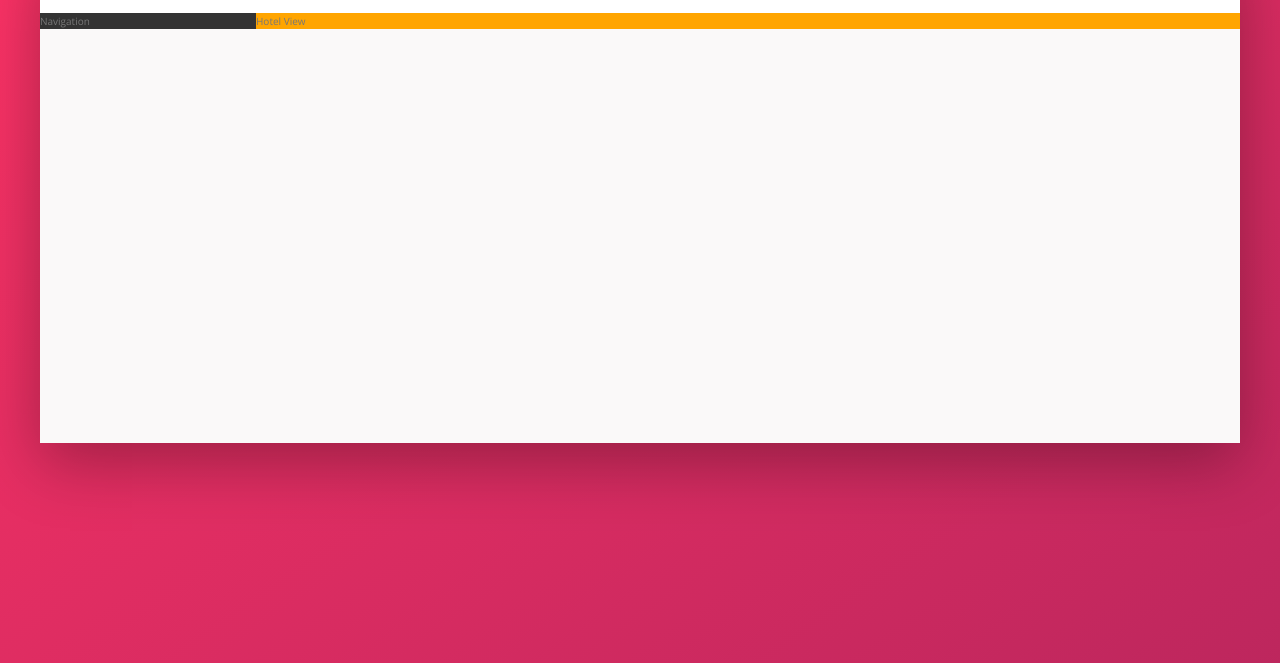
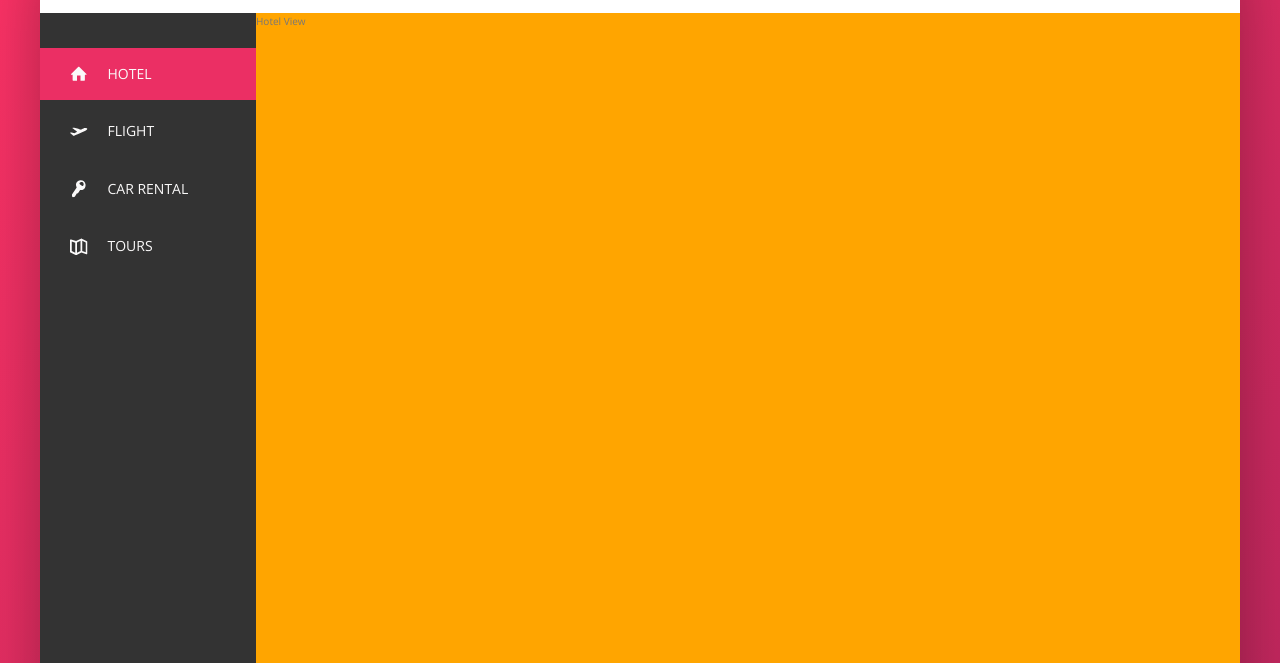
Before and after one commit to istevkovski/trillo-site, a website: page index.html in a window 1280 px wide. Shown: the part 137-800 px from the top of the page. Drawn offline with nearby package versions, Linux system fonts and the light colour scheme.

Commit message:
Added Sidebar

```diff
--- a/index.html
+++ b/index.html
@@ -45,8 +45,46 @@
             </header>
             <div class="content">
                 <nav class="sidebar">
-                    Navigation
+                    <ul class="side-nav">
+                        <li class="side-nav__item side-nav__item--active">
+                            <a href="#" class="side-nav__link">
+                                <svg class="side-nav__icon">
+                                    <use xlink:href="img/sprite.svg#icon-home"></use>
+                                </svg>
+                                <span>Hotel</span>
+                            </a>
+                        </li>
+                        <li class="side-nav__item">
+                            <a href="#" class="side-nav__link">
+                                <svg class="side-nav__icon">
+                                    <use xlink:href="img/sprite.svg#icon-aircraft-take-off"></use>
+                                </svg>
+                                <span>Flight</span>
+                            </a>
+                        </li>
+                        <li class="side-nav__item">
+                            <a href="#" class="side-nav__link">
+                                <svg class="side-nav__icon">
+                                    <use xlink:href="img/sprite.svg#icon-key"></use>
+                                </svg>
+                                <span>Car rental</span>
+                            </a>
+                        </li>
+                        <li class="side-nav__item">
+                            <a href="#" class="side-nav__link">
+                                <svg class="side-nav__icon">
+                                    <use xlink:href="img/sprite.svg#icon-map"></use>
+                                </svg>
+                                <span>Tours</span>
+                            </a>
+                        </li>
+                    </ul>
+
+                    <div class="legal">
+                        &copy; 2017 by Trillo. All rights reserved.
+                    </div>
                 </nav>
+
                 <main class="hotel-view">
                     Hotel View
                 </main>
--- a/sass/_components.scss
+++ b/sass/_components.scss
@@ -119,3 +119,76 @@
   }
 
 }
+
+
+///////////////////////////////////////////////
+//Side Navigation
+.side-nav {
+  font-size: 1.4rem;
+  list-style: none;
+  margin-top: 3.5rem;
+
+  &__item {
+    position: relative;
+
+    &:not(:last-child) {
+      margin-bottom: .5rem;
+    }
+  }
+
+  &__item::before {
+    content: "";
+    position: absolute;
+    top: 0;
+    left: 0;
+    height: 100%;
+    width: 3px;
+    background-color: var(--color-primary);
+    transform: scaleY(0);
+    transition: transform .2s,
+                width .4s cubic-bezier(1,0,0,1) .2s,
+                background-color .15s;
+  }
+
+  &__item:hover::before,
+  &__item--active::before {
+    transform: scaleY(1);
+    width: 100%;
+  }
+
+  &__item:active::before {
+    background-color: var(--color-primary-light);
+  }
+
+  &__link:link,
+  &__link:visited {
+    position: relative;
+    z-index: 10;
+    color: var(--color-gray-light-1);
+    text-decoration: none;
+    text-transform: uppercase;
+    display: block;
+    padding: 1.5rem 3rem;
+
+    display: flex;
+    align-items: center;
+  }
+
+  &__icon {
+    width: 1.75rem;
+    height: 1.75rem;
+    margin-right: 2rem;
+    fill: currentColor;
+  }
+
+}
+
+///////////////////////////////////////////////
+//LEGAL TEXT
+.legal {
+  color: var(--color-gray-light-4);
+  font-size: 1.2rem;
+  text-align: center;
+  padding: 2.5rem;
+
+}
--- a/sass/_layout.scss
+++ b/sass/_layout.scss
@@ -26,10 +26,15 @@
   background-color: var(--color-gray-dark-1);
 
   flex: 0 0 18%;
+  display: flex;
+  flex-direction: column;
+  justify-content: space-between;
 }
 
 .hotel-view {
   background-color: #fff;
   background-color: orange;
+  height: 80rem;
+
   flex: 1;
 }
```
Also changed, not shown: css/style.css.
